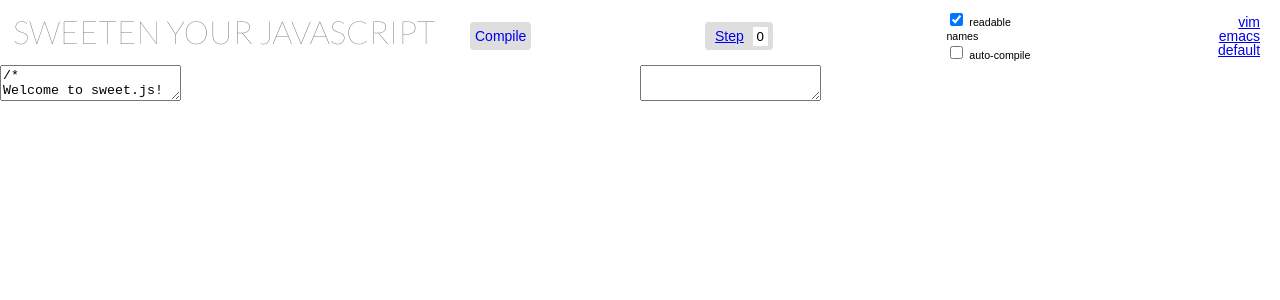
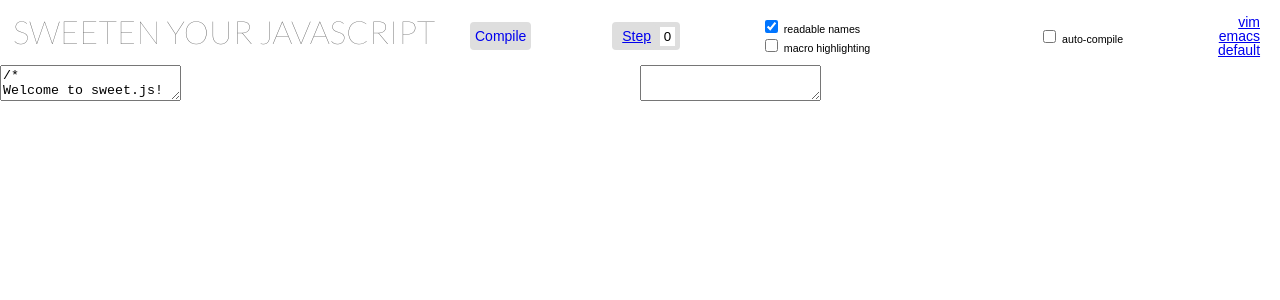
Before and after one commit to sweet-js/sweet-core, a Jekyll site: the page browser/editor.html, which Jekyll copies as it is, in a window 1280 px wide. Shown: the top 300 px of the page. Built offline with Jekyll 4.4.1, drawn with Linux system fonts in a browser that asks for light colours.

Commit message:
added checkbox to enable/disable highlighting

```diff
--- a/browser/editor.html
+++ b/browser/editor.html
@@ -130,8 +130,7 @@
     }
 
     .cks {
-        width: 7em;
-        max-width: 7em;
+        min-width: 7em;
     }
 
     .modes {
@@ -215,6 +214,12 @@
                 <input checked id="ck-readable-names" name="ck-readable-names" type="checkbox"/>
                 <label for="ck-readable-names">readable names</label>
             </span>
+            <span class="ck">
+                <input id="ck-highlighting" name="ck-highlighting" type="checkbox" />
+                <label for="ck-highlighting">macro highlighting</label>
+            </span>
+        </span>
+        <span class="align-left option cks">
             <span class="ck">
                 <input id="ck-auto-compile" name="ck-auto-compile" type="checkbox" value="compile"/>
                 <label for="ck-auto-compile">auto-compile</label>
--- a/browser/scripts/editor.js
+++ b/browser/scripts/editor.js
@@ -181,7 +181,8 @@
                 flatMapLatest(function (e) {
                     return Rx.Observable.timer(compileBuildTime);
                 })).
-            merge($("#ck-readable-names").changeAsObservable());
+            merge($("#ck-readable-names").changeAsObservable()).
+            merge($("#ck-highlighting").changeAsObservable());
         });
     }).
     publishValue(Rx.Observable.never());
@@ -195,7 +196,8 @@
     map(function () {
         return {
             code: editor.getValue(),
-            readableNames: $("#ck-readable-names").is(":checked")
+            readableNames: $("#ck-readable-names").is(":checked"),
+            highlighting: $("#ck-highlighting").is(":checked")
         };
     }).
     // After the user has stopped typing for a while,
@@ -207,10 +209,10 @@
         localStorage[storage_code] = opts.code;
         compileStartTime = Date.now();
         return sweet.compile(opts.code, {
-            sourceMap: compileWithSourcemap,
-            filename: compileWithSourcemap && "test.js" || undefined,
+            sourceMap: opts.highlighting,
+            filename: opts.highlighting && "test.js" || undefined,
             readableNames: opts.readableNames,
-            log: []
+            log: opts.highlighting && [] || undefined
         });
     }).
     // Materialize the sequence, so errors are onNext'd instead
@@ -267,6 +269,9 @@
     repeat().
     combineLatest(cursorActivityObs, function (compiled, cursor) {
         return {log: compiled.log, cursor: cursor};
+    }).
+    filter(function(logAndCursor) {
+        return logAndCursor.log && $("#ck-highlighting").is(":checked");
     }).
     map(function(logAndCursor) {
         return logAndCursor.log.
```
